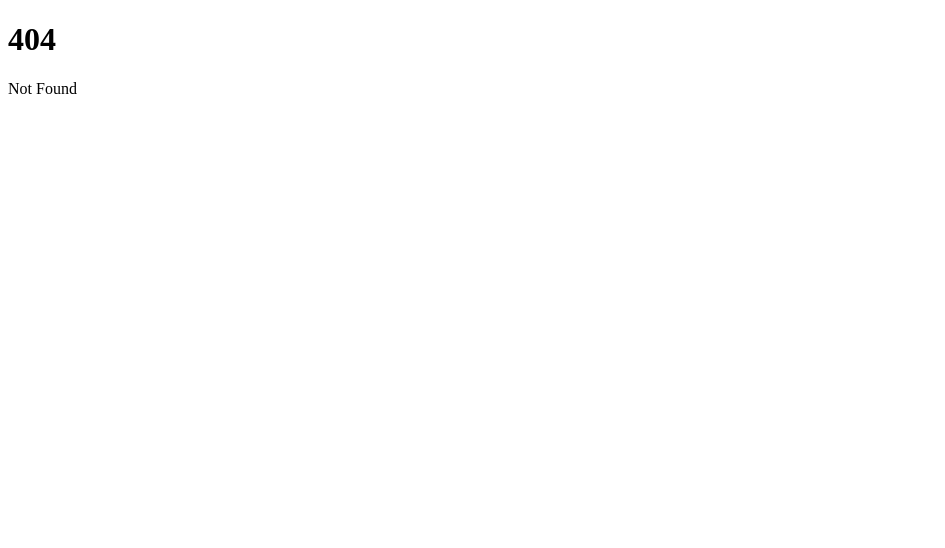
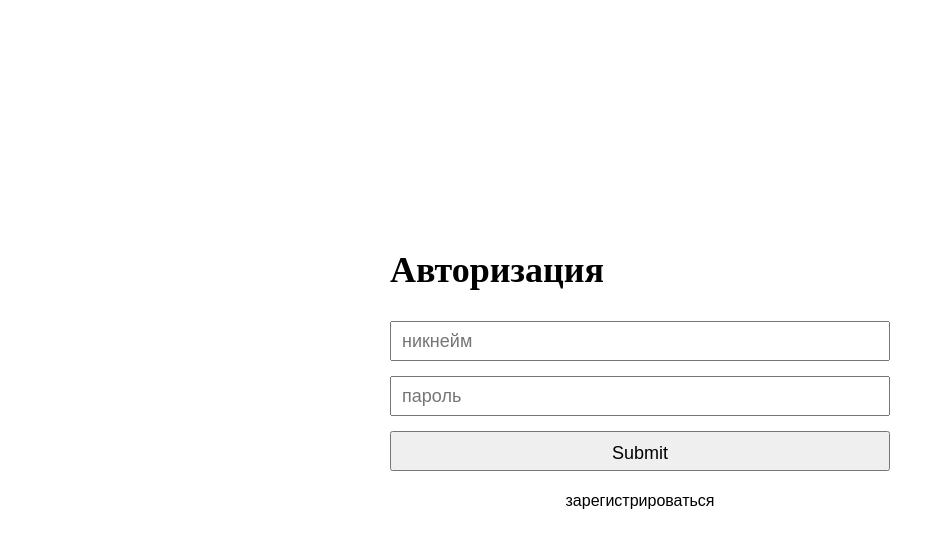
Before and after one commit to MrCat255/frontend, a SvelteKit app: page /authorization in a window 1280 px wide. Before the commit this address had no page. Shown: the top 548 px of the page, without its empty margins (0-945 px from the left). Built offline with nearby package versions, Linux system fonts and the light colour scheme.

Commit message:
Added an authorization page
- An authorization page has been added, but without the
corresponding functionality (only markup).
- The main page has been changed.
- Added files to gitignore.vs

```diff
--- a/src/routes/+page.svelte
+++ b/src/routes/+page.svelte
@@ -1,2 +1,20 @@
-<h1>Welcome to SvelteKit</h1>
-<p>Visit <a href="https://svelte.dev/docs/kit">svelte.dev/docs/kit</a> to read the documentation</p>
+<div class="root">
+    <header>
+        <h2>Столовая</h2>
+        <a href="/authorization">войти</a>
+    </header>
+    <main>main page content</main>
+</div>
+
+<style>
+.root {
+    width: 100%;
+}
+header {
+    display: flex;
+    width: 100%;
+    flex-direction: row;
+    align-items: center;
+    justify-content: space-between;
+}
+</style>
--- /dev/null
+++ b/src/routes/authorization/+page.svelte
@@ -0,0 +1,63 @@
+<div class="root">
+    {#if auth}
+    <div class="form">
+        <h1>Авторизация</h1>
+        <form>
+            <input type="text" placeholder="никнейм" name="nickname">
+            <input type="password" placeholder="пароль" name="password">
+            <input type="submit">
+        </form>
+        <button type="button" onclick={() => auth = !auth}>зарегистрироваться</button>
+    </div>
+    {:else}
+    <div class="form">
+        <h1>Регистрация</h1>
+        <form>
+            <input type="text" placeholder="никнейм" name="nickname">
+            <input type="password" placeholder="пароль" name="password">
+            <input type="submit">
+        </form>
+        <button type="button" onclick={() => auth = !auth}>авторизоваться</button>
+    </div>
+    {/if}
+</div>
+
+<script lang="ts">
+	let auth = $state(true);
+</script>
+
+<style>
+.root {
+    width: 100%;
+    height: 90vh;
+    font-size: large;
+    display: flex;
+    align-items: center;
+    justify-content: center;
+}
+h1 {
+    margin-bottom: 10px;
+}
+.form {
+    display: grid;
+    gap: 20px;
+    padding: 20px;
+    width: 100%;
+    max-width: 500px;
+}
+form {
+    display: grid;
+    gap: 15px;
+}
+input {
+    height: 40px;
+    padding: 10px;
+    box-sizing: border-box;
+    font-size: large;
+}
+button {
+    border: none;
+    background-color: #ffffff00;
+    font-size: medium;
+}
+</style>
```
Also changed, not shown: 1 other file (tests, documents, lock files or other folders).
